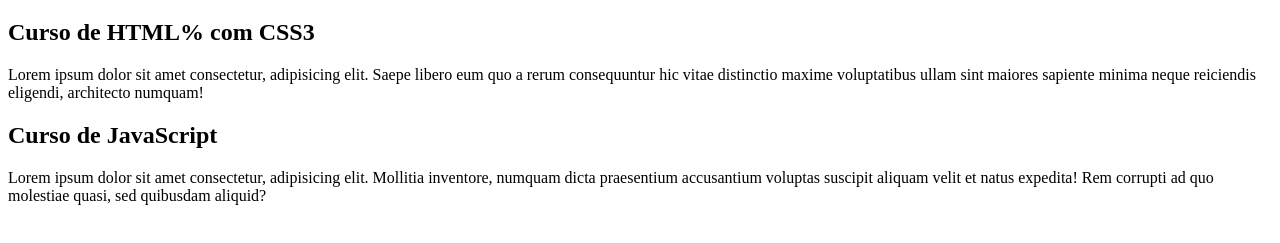
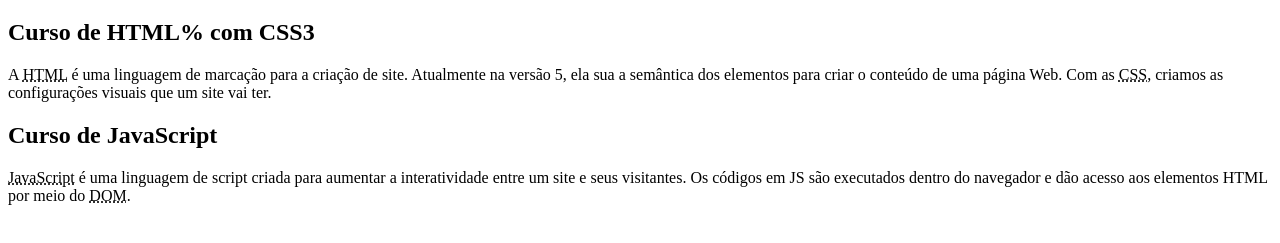
Before and after one commit to henriquesantosx/projeto-site, a plain HTML site: page index.html in a window 1280 px wide. Shown: the part 61-304 px from the top of the page. Drawn offline with Linux system fonts and the light colour scheme.

Commit message:
Update index.html

```diff
--- a/index.html
+++ b/index.html
@@ -13,11 +13,11 @@
         </header>
         <article>
             <h2>Curso de HTML% com CSS3</h2>
-            <p>Lorem ipsum dolor sit amet consectetur, adipisicing elit. Saepe libero eum quo a rerum consequuntur hic vitae distinctio maxime voluptatibus ullam sint maiores sapiente minima neque reiciendis eligendi, architecto numquam!</p>
+            <p>A <abbr title="HyperText Markup Language">HTML</abbr> é uma linguagem de marcação para a criação de site. Atualmente na versão 5, ela sua a semântica dos elementos para criar o conteúdo de uma página Web. Com as <abbr title="Cascading Style Sheets">CSS</abbr>, criamos as configurações visuais que um site vai ter.</p>
         </article>
         <article>
             <h2>Curso de JavaScript</h2>
-            <p>Lorem ipsum dolor sit amet consectetur, adipisicing elit. Mollitia inventore, numquam dicta praesentium accusantium voluptas suscipit aliquam velit et natus expedita! Rem corrupti ad quo molestiae quasi, sed quibusdam aliquid?</p>
+            <p><abbr title="JavaScript">JavaScript</abbr> é uma linguagem de script criada para aumentar a interatividade entre um site e seus visitantes. Os códigos em JS são executados dentro do navegador e dão acesso aos elementos HTML por meio do <abbr title="Document Object Model">DOM</abbr>.</p>
         </article>
     </main>
 </body>
```
